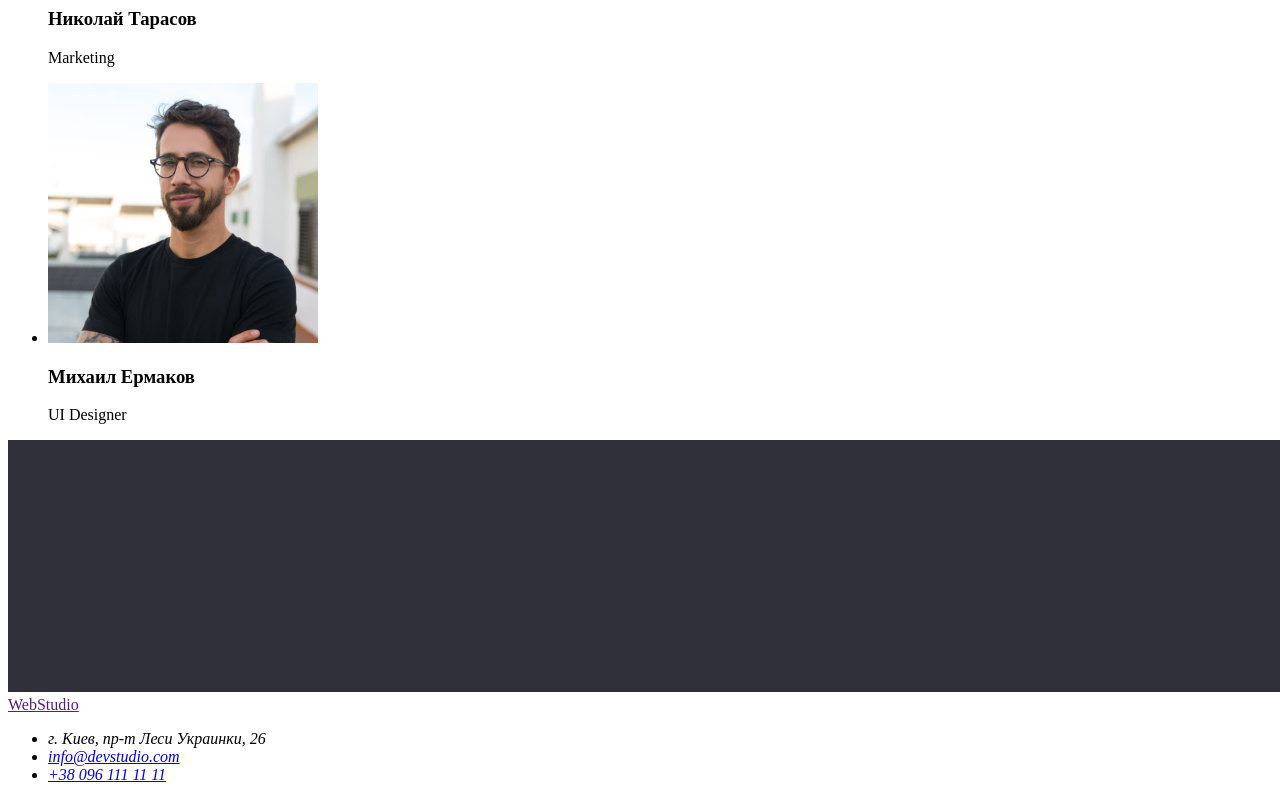
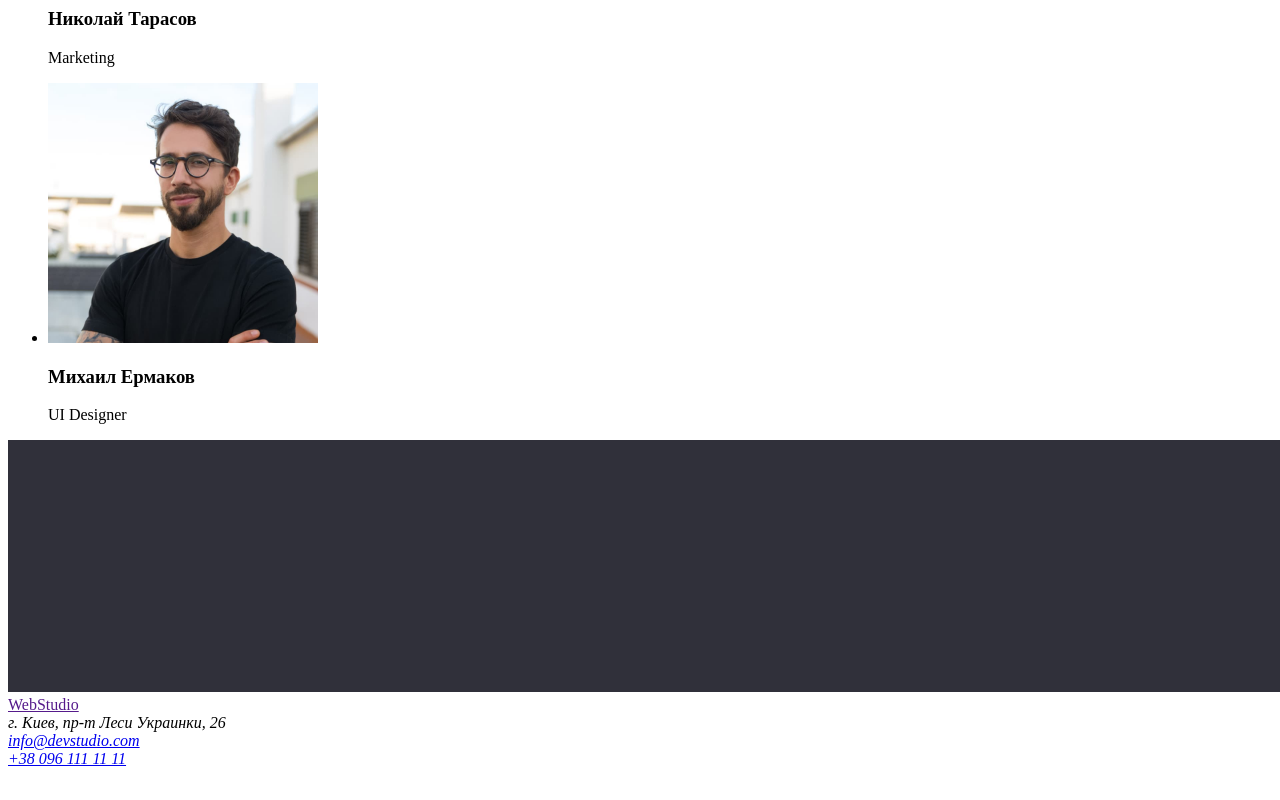
Before and after one commit to SerhiiKifa/goit-markup-hw-01, a plain HTML site: page index.html in a window 1280 px wide. Shown: the part 3239-4039 px from the top of the page. After the commit the page ends 4015 px from the top, so only its background shows below. Drawn offline with Linux system fonts and the light colour scheme.

Commit message:
Исправляет ошибку с фоновым изображением + изменяет разметку текста в футере

```diff
--- a/index.html
+++ b/index.html
@@ -83,13 +83,11 @@
     <footer>
         <img src="./images/footerbg.jpg" alt="серый прямоугольный фон" width="1600"><br>
         <a href="">WebStudio</a>
-        <address>
-        <ul>
-            <li>г. Киев, пр-т Леси Украинки, 26</li>
-            <li><a href="mailto:info@devstudio.com">info@devstudio.com</a></li>
-            <li><a href="tel:+380961111111">+38 096 111 11 11</a></li>
-        </ul>
-        </address>
+        <address>г. Киев, пр-т Леси Украинки, 26</address>
+          <address>
+            <a href="mailto:info@devstudio.com">info@devstudio.com</a><br>
+            <a href="tel:+380961111111">+38 096 111 11 11</a>
+          </address>
     </footer>
 </body>
 </html>
```
